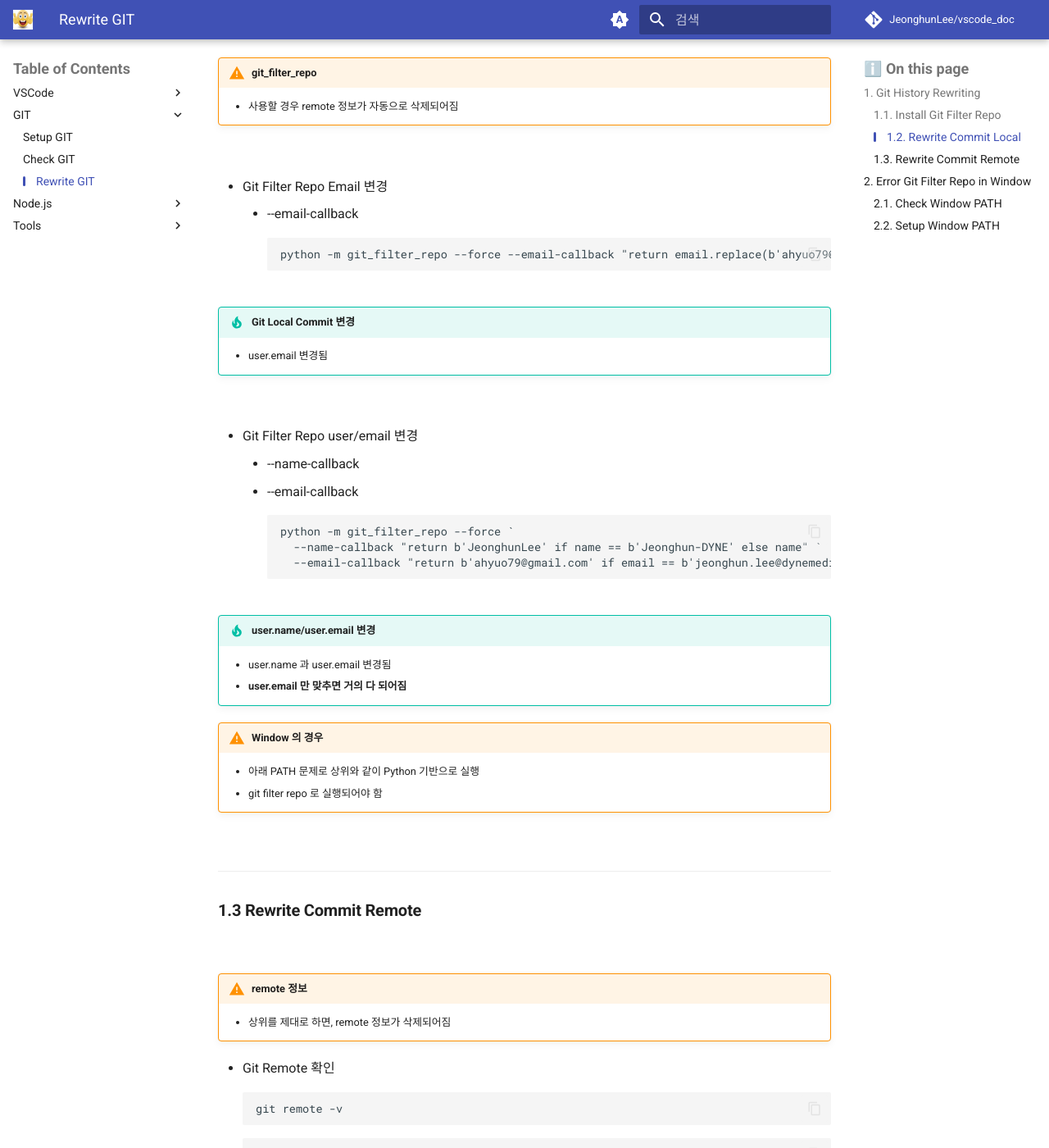
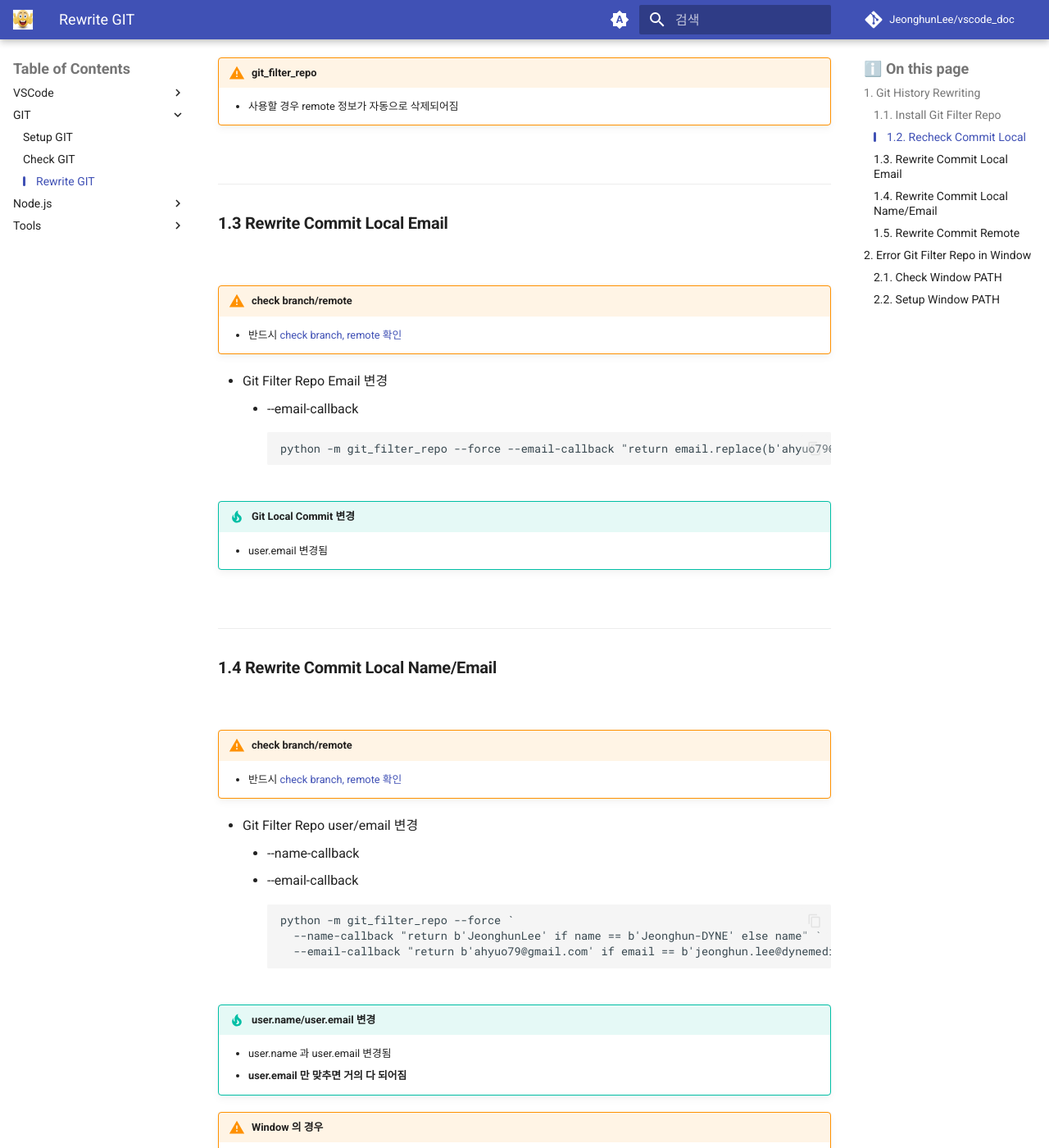
Before and after one commit to JeonghunLee/vscode_doc, an MkDocs documentation site: the page built from docs/git_rewrite.md, in a window 1280 px wide and 1400 px high, scrolled down 1846 px. Shown: the whole window at 82% size. Built offline with MkDocs 1.6.1 and Material for MkDocs 9.7.7, drawn with Linux system fonts in a browser that asks for light colours; comment, search, counter and statistics services are not loaded; some of the changed text lies outside the part shown.

Commit message:
Refactor Git history rewriting documentation: update section titles and improve structure for clarity

```diff
--- a/docs/git_rewrite.md
+++ b/docs/git_rewrite.md
@@ -47,7 +47,7 @@ python -m pip install git-filter-repo
 
 ---
 
-### Rewrite Commit Local
+### Recheck Commit Local
 
 <br/>
 
@@ -78,7 +78,15 @@ git remote -v
 
 <br/>
 
+---
 
+### Rewrite Commit Local Email
+
+
+<br/>
+
+!!! warning "check branch/remote"
+    - 반드시 [check branch, remote 확인](git_rewrite.md#recheck-commit-local)
 
 * Git Filter Repo Email 변경
     * --email-callback
@@ -90,6 +98,16 @@ python -m git_filter_repo --force --email-callback "return email.replace(b'ahyuo
     * user.email 변경됨
 
 <br/>
+
+---
+
+### Rewrite Commit Local Name/Email
+
+
+<br/>
+
+!!! warning "check branch/remote"
+    - 반드시 [check branch, remote 확인](git_rewrite.md#recheck-commit-local)
 
 * Git Filter Repo user/email 변경
     * --name-callback
```
